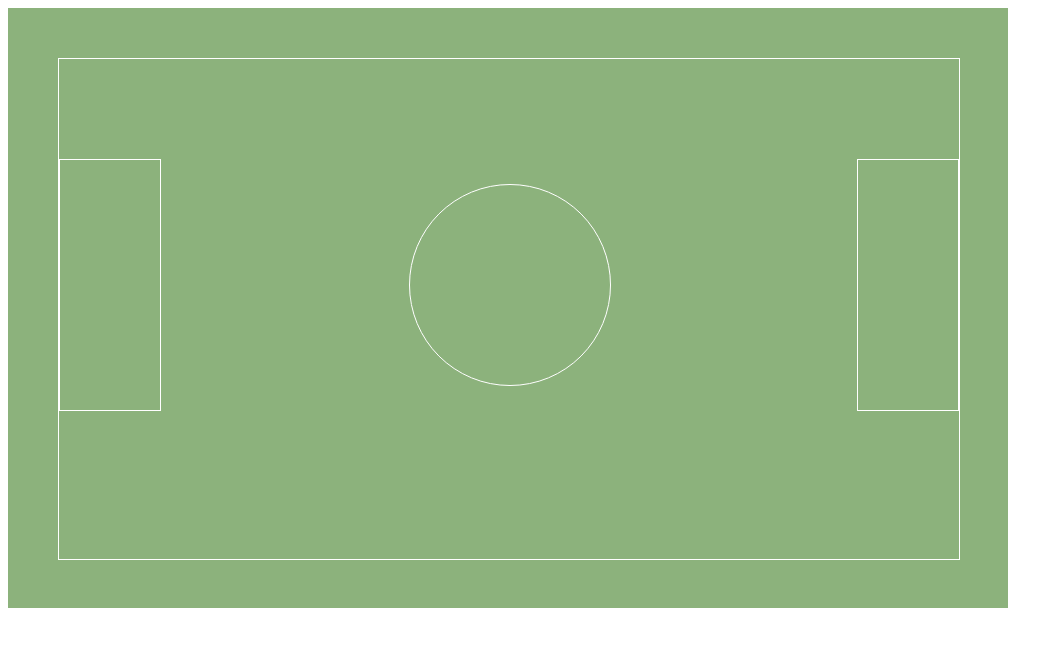
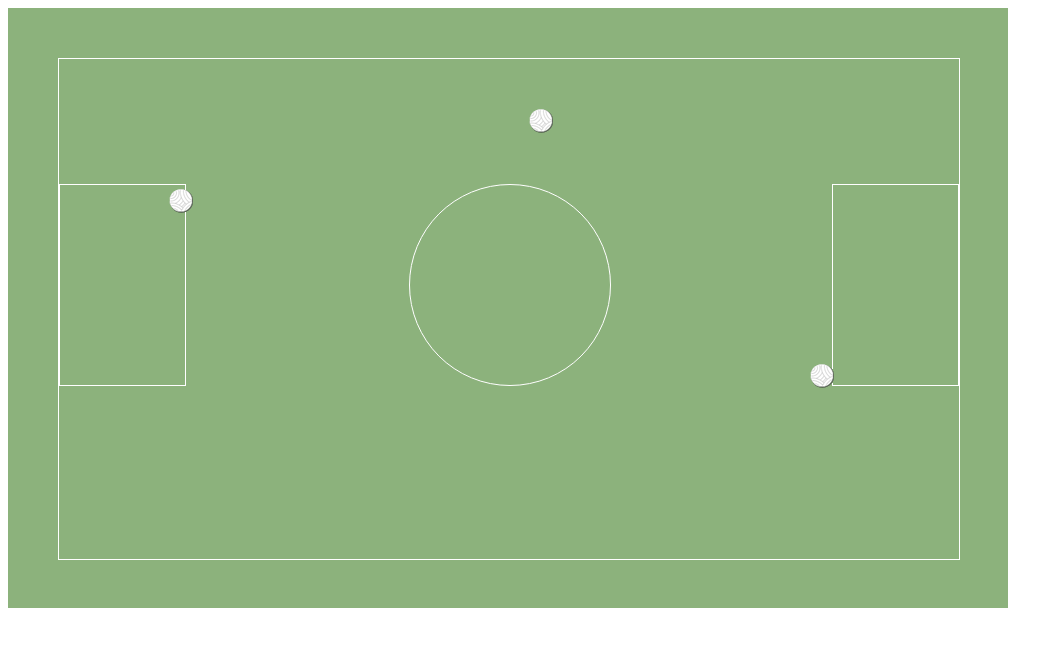
Before and after one commit to Sacunao/la-cancha, a plain HTML site: page index.html in a window 1280 px wide. Shown: the whole page, without its empty margins (0-1063 px from the left). Drawn offline with Linux system fonts and the light colour scheme.

Commit message:
agregando imagen de pelotita

```diff
--- a/css/main.css
+++ b/css/main.css
@@ -15,14 +15,14 @@
 .inside{
 	position: absolute;
 	border: 1px solid white;
-	width: 100px;
-	height: 250px;
+	width: 125px;
+	height: 200px;
 }
 .arco-uno{
-	top: 100px;
+	top: 125px;
 }
 .arco-dos{
-	top: 100px;
+	top: 125px;
 	right: 0;
 }
 .medio{
@@ -33,3 +33,19 @@
 	top: 125px;
 	border-radius: 50%;
 }
+img{
+	position: absolute;
+}
+.bola-uno{
+	top: 130px;
+	left: 110px;
+}
+.bola-dos{
+	left: 470px;
+	top: 50px;
+}
+.bola-tres{
+	top: 305px;
+	right: 125px;
+}
+}
--- a/index.html
+++ b/index.html
@@ -10,6 +10,9 @@
 				<div class=" inside arco-uno"></div>
 				<div class="inside arco-dos"></div>
 				<div class="inside medio"></div>
+				<img class="bola-uno" src="img/bola.png">
+				<img class="bola-dos" src="img/bola.png">
+				<img class="bola-tres" src="img/bola.png">
 			</div>
 		</div>
 	</body>
```
